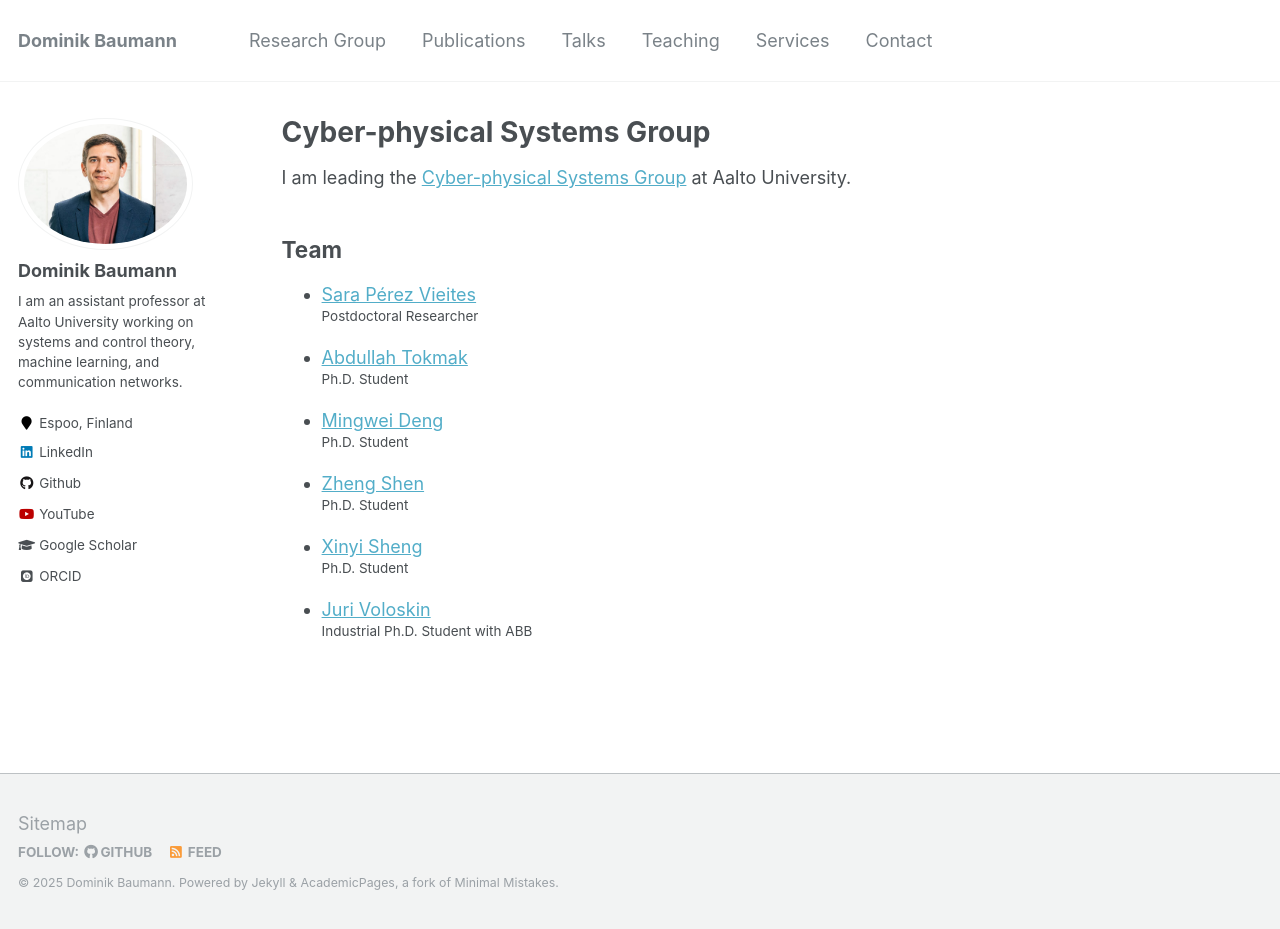
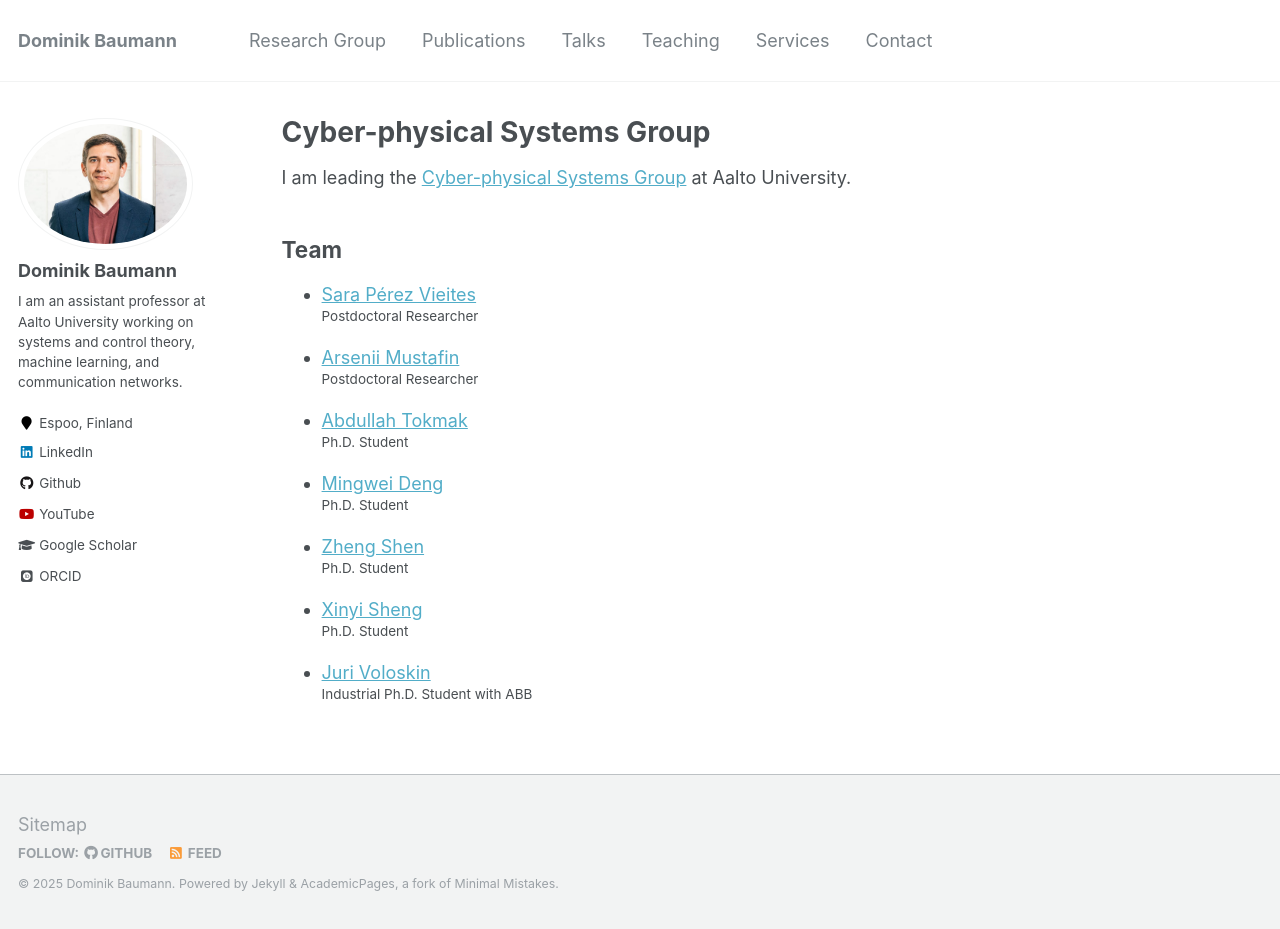
Before and after one commit to baumanndominik/baumanndominik.github.io, a Jekyll site: the page built from _pages/research_group.md, in a window 1280 px wide and 929 px high. Built offline with Jekyll 4.4.1, drawn with Linux system fonts in a browser that asks for light colours; some web fonts are replaced.

Commit message:
new group member

```diff
--- a/_pages/research_group.md
+++ b/_pages/research_group.md
@@ -11,6 +11,8 @@ I am leading the [Cyber-physical Systems Group](https://www.aalto.fi/en/departme
 
 * [Sara Pérez Vieites](https://sarapv.github.io/)
 <sup>Postdoctoral Researcher</sup>
+* [Arsenii Mustafin](https://research.aalto.fi/en/persons/arsenii-mustafin)
+<sup>Postdoctoral Researcher</sup>
 * [Abdullah Tokmak](https://tokmaka1.github.io/)
 <sup>Ph.D. Student</sup>
 * [Mingwei Deng](https://research.aalto.fi/en/persons/mingwei-deng)
```
Also changed, not shown: _pages/services.md (+1 -1 lines).
